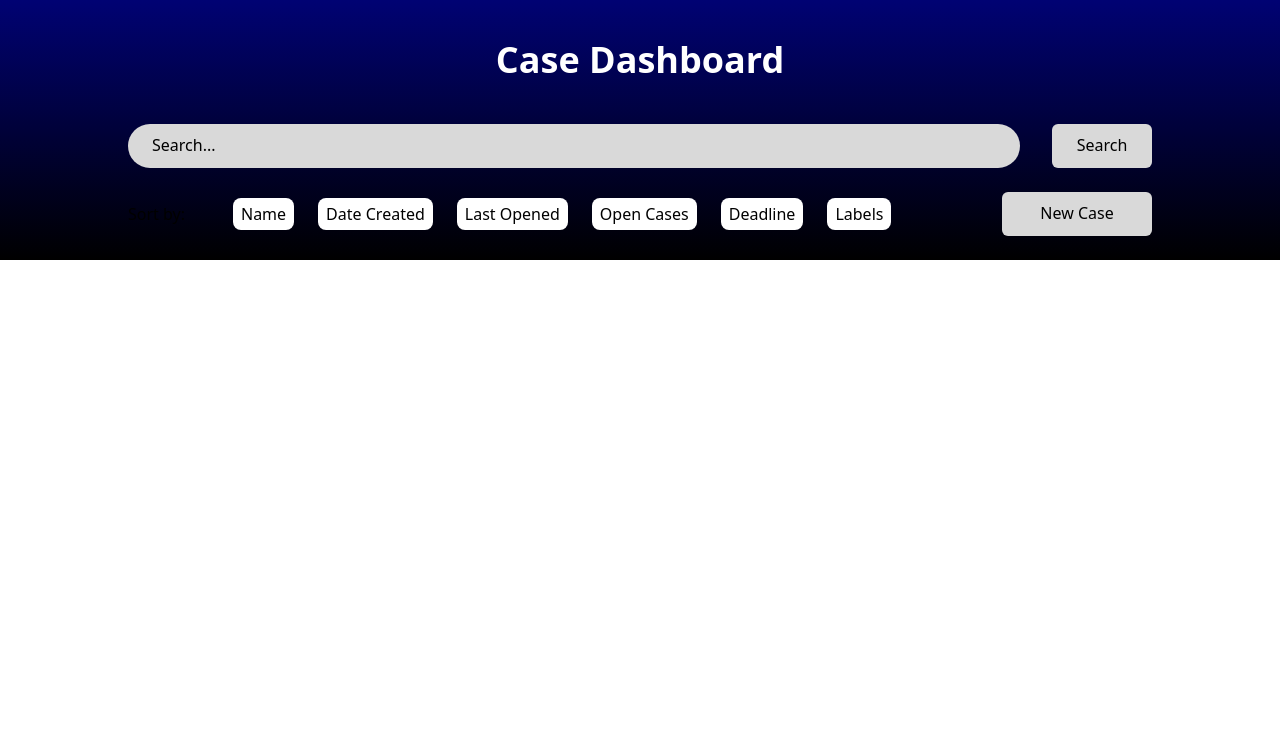
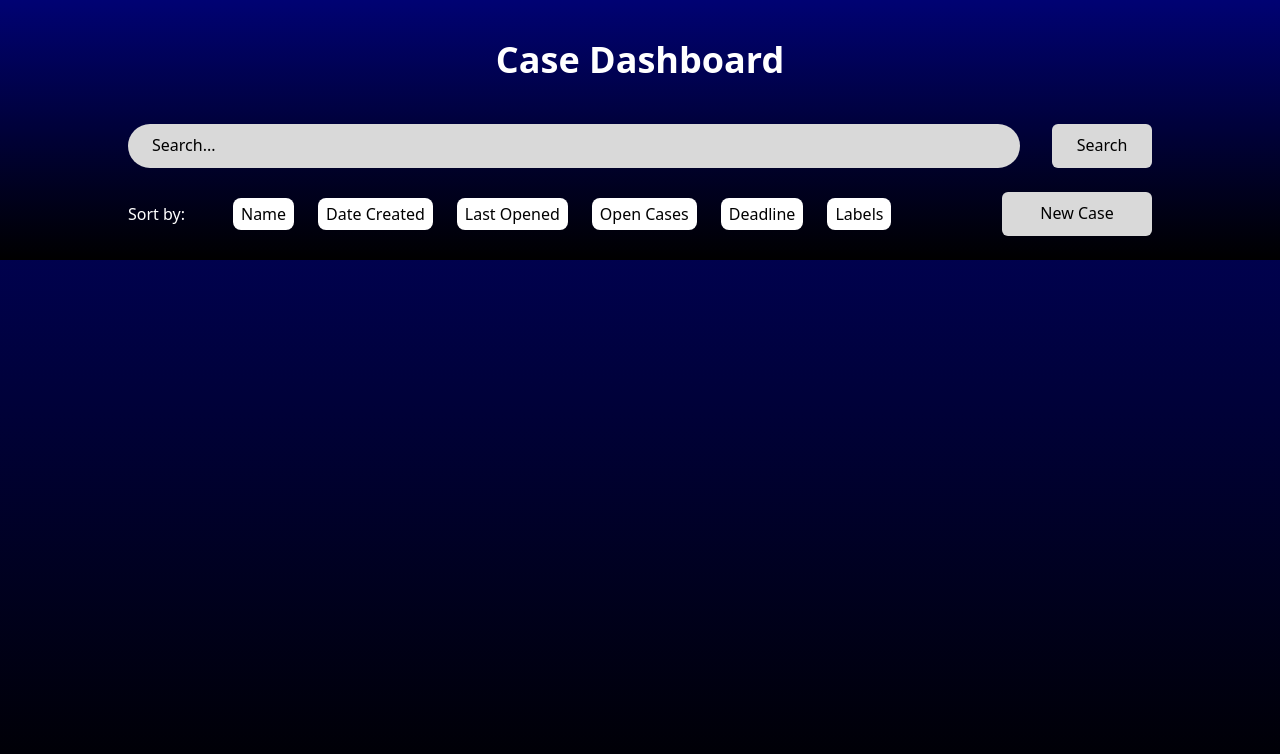
Before and after one commit to Smart-Attorney/smart-attorney-frontend, a React (Vite) app: page /dashboard in a window 1280 px wide. Shown: the top 754 px of the page. Built offline with nearby package versions, Linux system fonts and the light colour scheme.

Commit message:
changed background color for some pages

```diff
--- a/src/components/SortBar.tsx
+++ b/src/components/SortBar.tsx
@@ -28,7 +28,7 @@ function SortBar({ options }: { options: Options[] }) {
 
 	return (
 		<div className="flex flex-row flex-wrap items-center gap-6">
-			<p className="mr-6">Sort by:</p>
+			<p className="mr-6" style={{ color: '#FFFFFF' }}>Sort by:</p>
 			{optionElements}
 		</div>
 	);
--- a/src/pages/Case/Case.tsx
+++ b/src/pages/Case/Case.tsx
@@ -69,6 +69,8 @@ function Case() {
 	const handleCloseFileModal = (): void => setIsFileModalOpen(false);
 
 	return (
+		<div className="flex flex-col items-center gap-6 w-[80%] mx-auto" style={{ background: 'linear-gradient(to bottom, #000273, #000000)' }}>
+
 			<div className="flex flex-col items-center gap-6 w-[80%] mx-auto">
 				<div className="flex flex-row items-end h-20 gap-2 mb-5">
 					<span
@@ -109,6 +111,7 @@ function Case() {
 						</button>
 					</div>
 				</div>
+			</div>
 
 			<CaseFileCards files={caseFiles?.files} onClick={(event) => handleViewFileModal(event)} />
 
--- a/src/pages/CreateCase/CreateCase.tsx
+++ b/src/pages/CreateCase/CreateCase.tsx
@@ -33,10 +33,14 @@ function CreateCase() {
 	 * If not, creates and saves a cases array to local storage.
 	 */
 	useEffect(() => {
+		document.body.style.background = 'linear-gradient(to bottom, #000273, #000000)';
 		const caseArrayExists = StorageArray.exists();
 		if (!caseArrayExists) {
 			StorageArray.init();
 		}
+		return () => {
+			document.body.style.background = '';
+		  };
 	}, []);
 
 	const toggleUploadModal = (): void => setIsUploadModalOpen((prev) => !prev);
@@ -82,6 +86,7 @@ function CreateCase() {
 
 	return (
 		<div className="flex flex-col items-center gap-6 w-[80%] mx-auto">
+			<div className="flex flex-col items-center gap-6 w-[80%] mx-auto">
 				<div className="flex flex-row items-end h-20 gap-2 mb-5">
 					<span
 						id="case-name"
@@ -89,6 +94,7 @@ function CreateCase() {
 						contentEditable={isCaseNameEditable}
 						suppressContentEditableWarning={true}
 						onBlur={handleBlur}
+						style={{ color: '#FFFFFF' }}
 					>
 						{caseName.current}
 					</span>
@@ -141,6 +147,7 @@ function CreateCase() {
 					/>
 				)}
 			</div>
+		</div>
 	);
 }
 
--- a/src/pages/Dashboard/Dashboard.tsx
+++ b/src/pages/Dashboard/Dashboard.tsx
@@ -5,7 +5,15 @@ import { DASHBOARD_SORT_OPTIONS } from "../../utils/constants";
 import { Link } from "react-router-dom";
 
 function Dashboard() {
+	const bodyStyle = {
+		margin: 0,
+		padding: 0,
+		background: "linear-gradient(to bottom, #000273, #000000)",
+		minHeight: "100vh", // Ensures the gradient covers the entire viewport height
+	  };
+
 	return (
+		<div style={bodyStyle}>
 			<div
 				className="dashboard-container"
 				style={{ background: "linear-gradient(to bottom, #000273, #000000)" }}
@@ -31,6 +39,8 @@ function Dashboard() {
 					<CaseFolderCards />
 				</div>
 			</div>
+		</div>
+
 	);
 }
 
```
Lines whose indentation alone changed are shown as unchanged.
